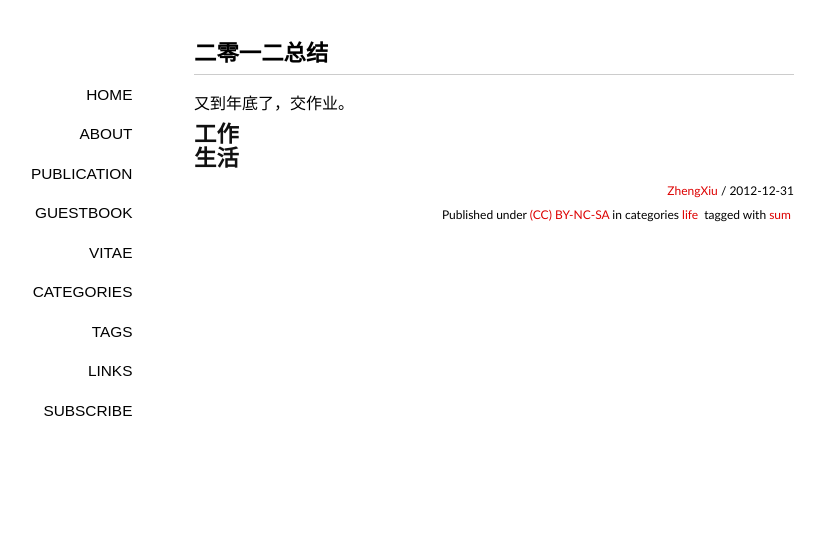
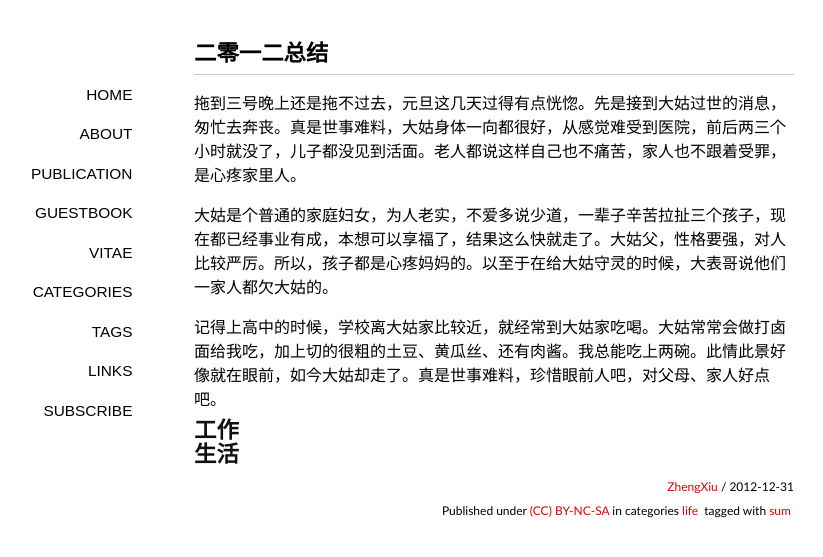
Before and after one commit to mattma2009/tour, a Jekyll site: the page built from _posts/2012-12-31-year-2012.md, in a window 1280 px wide. Shown: the top 557 px of the page, without its empty margins (146-969 px from the left). Built offline with Jekyll 4.4.1, drawn with Linux system fonts in a browser that asks for light colours; some web fonts are replaced; Markdown is read by kramdown in place of the engine named in the settings; comment, search, counter and statistics services are not loaded.

Commit message:
a
Signed-off-by: Ma Matt <mazhengxiu@gmail.com>

```diff
--- a/_posts/2012-12-31-year-2012.md
+++ b/_posts/2012-12-31-year-2012.md
@@ -4,10 +4,15 @@ title: 二零一二总结
 categories: [life]
 tags: [sum]
 ---
-又到年底了，交作业。
+拖到三号晚上还是拖不过去，元旦这几天过得有点恍惚。先是接到大姑过世的消息，匆忙去奔丧。真是世事难料，大姑身体一向都很好，从感觉难受到医院，前后两三个小时就没了，儿子都没见到活面。老人都说这样自己也不痛苦，家人也不跟着受罪，是心疼家里人。
 
+大姑是个普通的家庭妇女，为人老实，不爱多说少道，一辈子辛苦拉扯三个孩子，现在都已经事业有成，本想可以享福了，结果这么快就走了。大姑父，性格要强，对人比较严厉。所以，孩子都是心疼妈妈的。以至于在给大姑守灵的时候，大表哥说他们一家人都欠大姑的。
+
+记得上高中的时候，学校离大姑家比较近，就经常到大姑家吃喝。大姑常常会做打卤面给我吃，加上切的很粗的土豆、黄瓜丝、还有肉酱。我总能吃上两碗。此情此景好像就在眼前，如今大姑却走了。真是世事难料，珍惜眼前人吧，对父母、家人好点吧。
 
 ## 工作 ##
 
 
+
+
 ## 生活 ##
```
